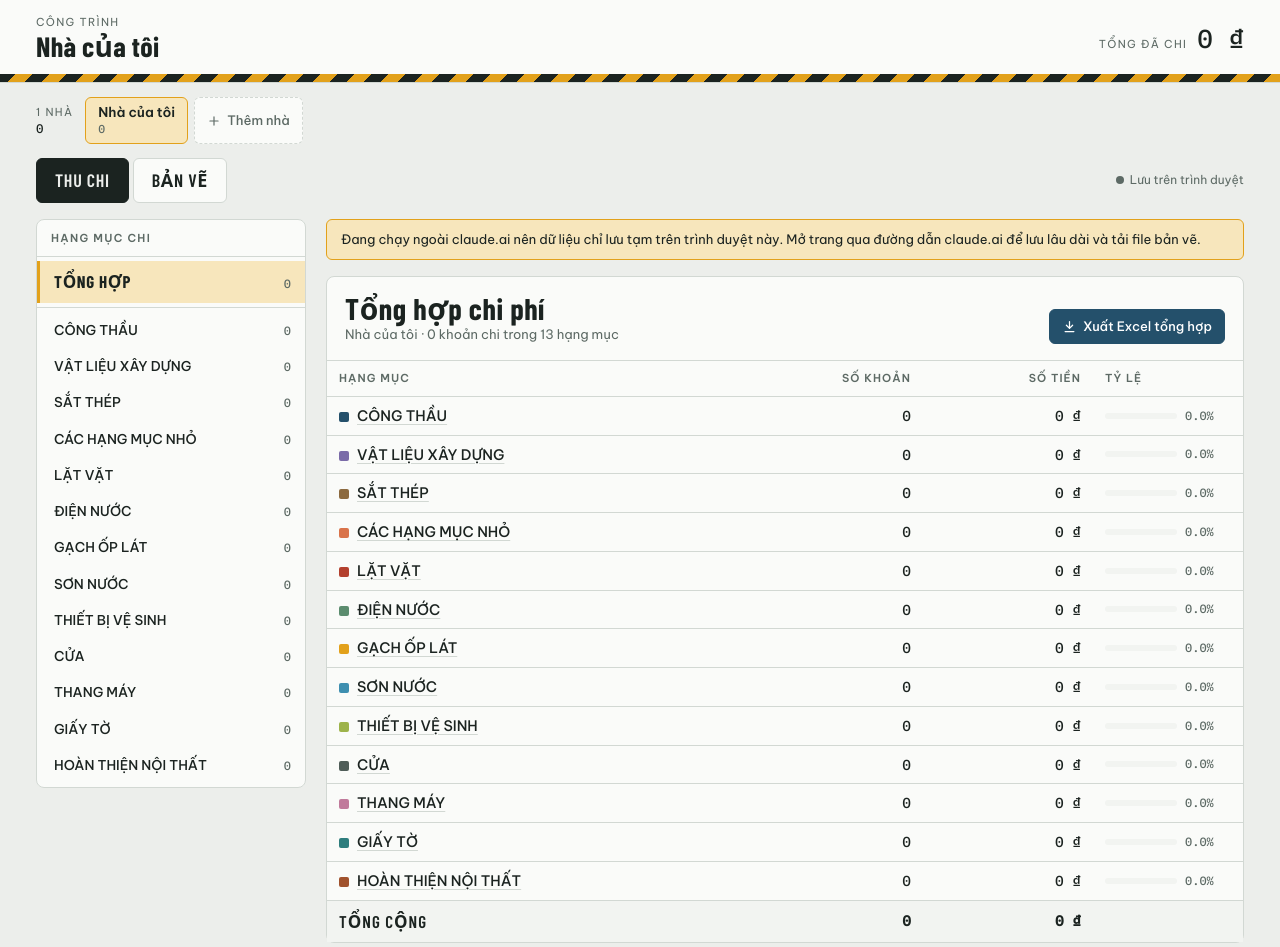
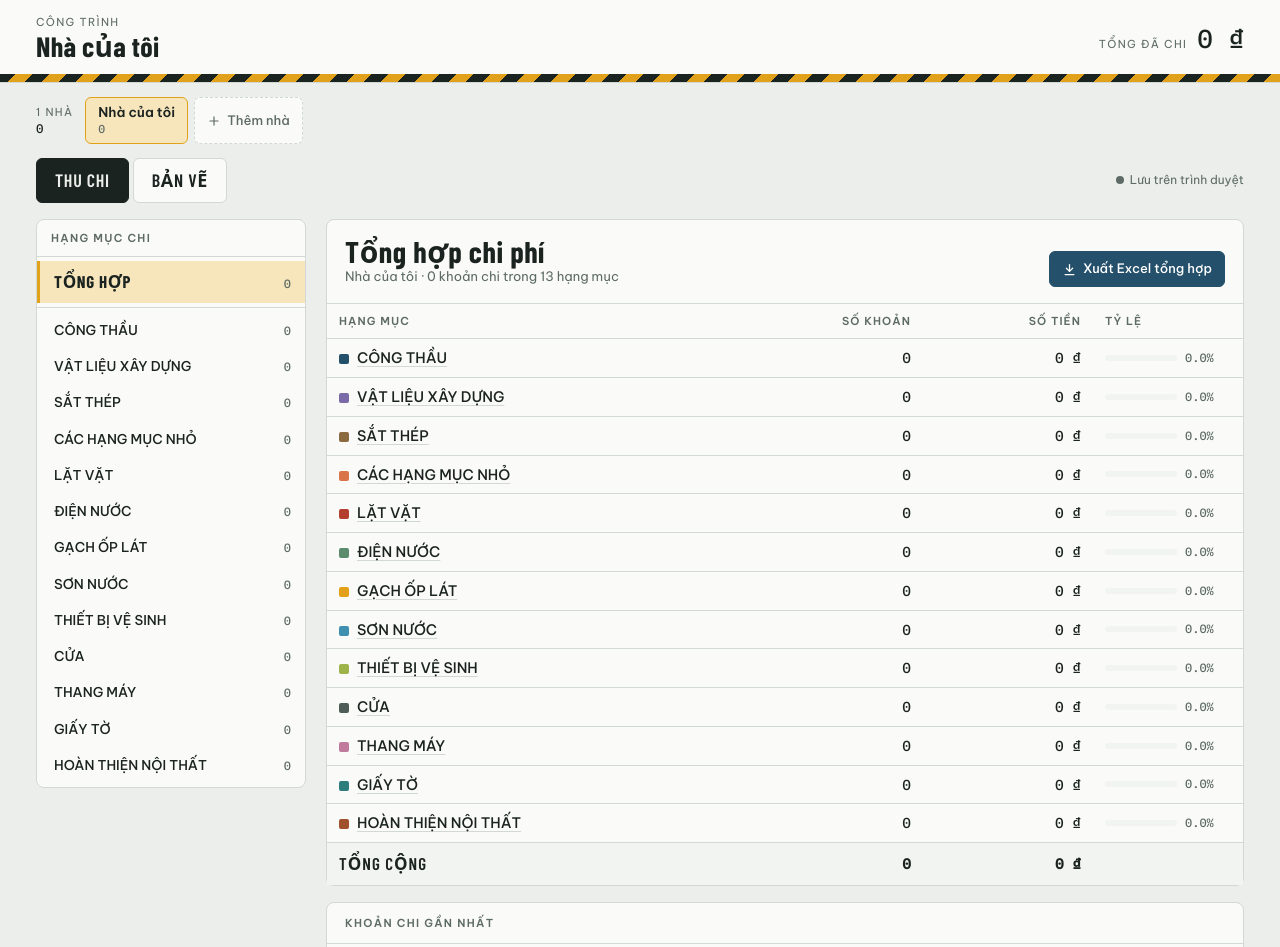
Before and after one commit to khangnguyen0818/Xay-dung-cong-trinh, a plain HTML site: page index.html in a window 1280 px wide. Shown: the top 947 px of the page. Drawn offline with nearby package versions, Linux system fonts and the light colour scheme.

Commit message:
Add files via upload

```diff
--- a/index.html
+++ b/index.html
@@ -374,7 +374,6 @@ function render(){
   else renderFolder();
 }
 function banner(){
-  if(mode==="local")return`<div class="banner">Đang chạy ngoài claude.ai nên dữ liệu chỉ lưu tạm trên trình duyệt này. Mở trang qua đường dẫn claude.ai để lưu lâu dài và tải file bản vẽ.</div>`;
   return"";
 }
 
```
